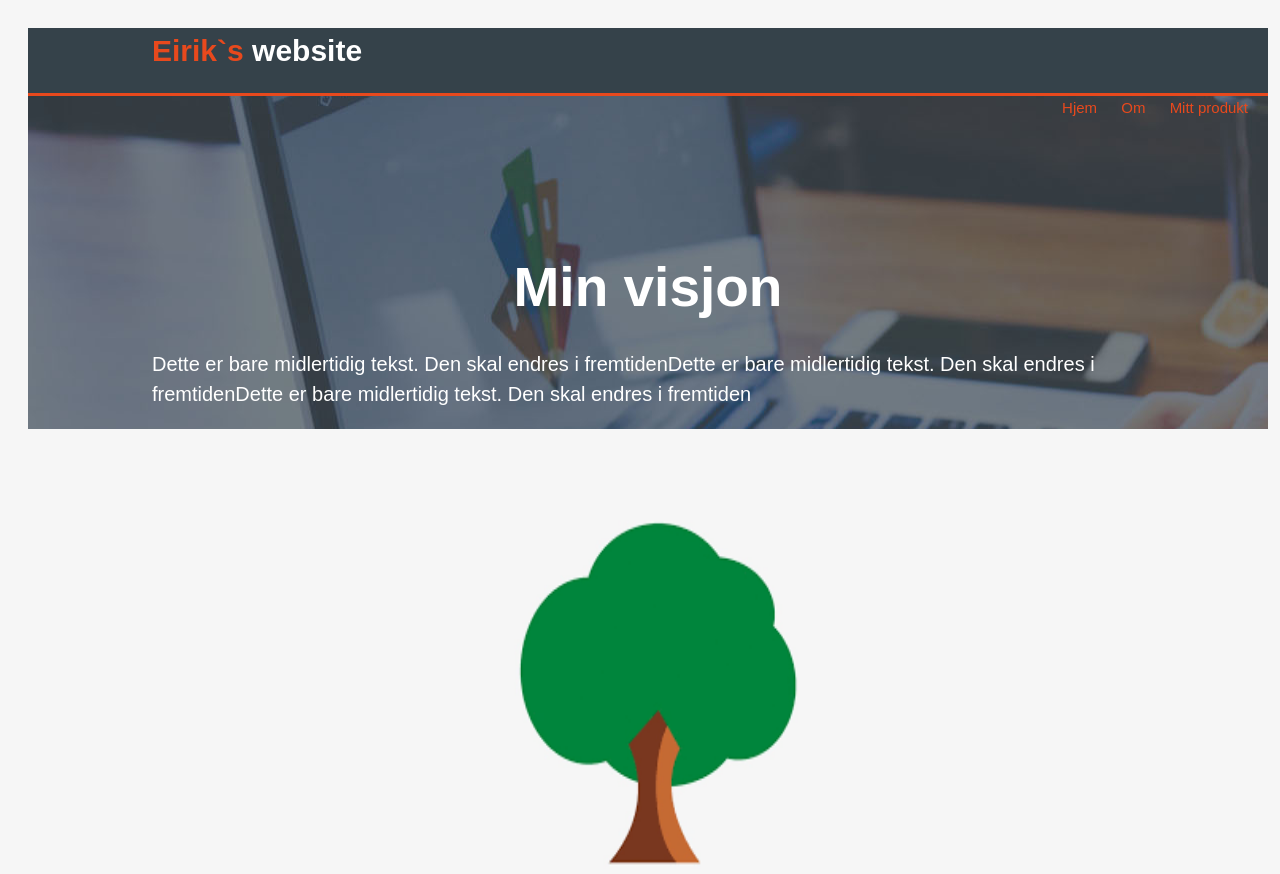
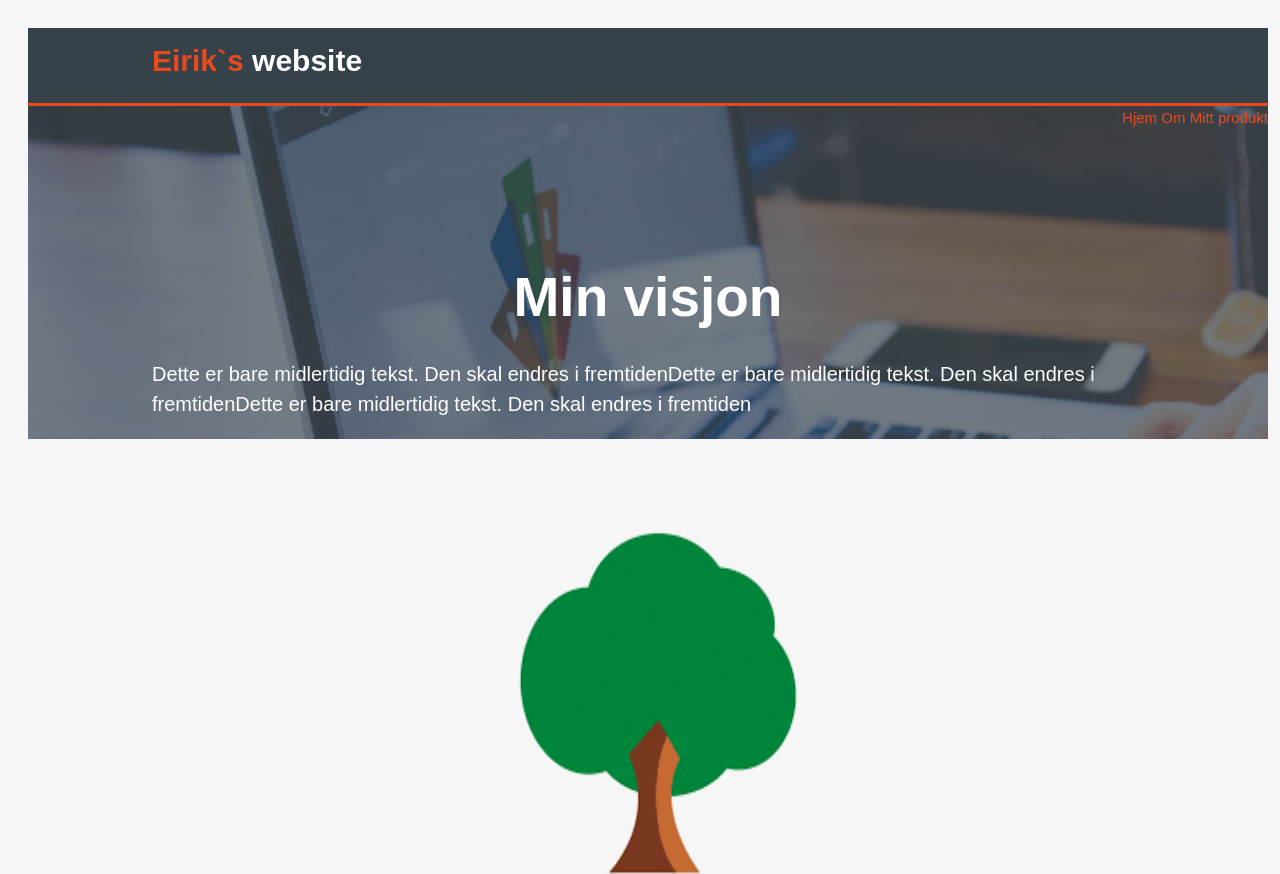
Before and after one commit to Eirikswebsite/Eirikswebsite, a plain HTML site: page index.html in a window 1280 px wide. Shown: the top 874 px of the page. Drawn offline with Linux system fonts and the light colour scheme.

Commit message:
Update main.css

```diff
--- a/css/main.css
+++ b/css/main.css
@@ -27,7 +27,7 @@ html{
 header{
     background:#35424a;
     color:#ffffff;
-    padding-top:0px;
+    padding-top:10px;
     min-height:30px;
     border-bottom:#e8491d solid;
     position: sticky;
@@ -41,12 +41,12 @@ header{
     line-height: 70px;
 }
 .menu{
-    margin: 0 10px 0 0;
+    margin: 0 0px 0 0;
 }
 .menu a{
     text-decoration: none;
     color: #e8491d;
-    margin: 0 10px;
+    margin: 0 0px;
     line-height: 20px;
     list-style-type: none;
     display: inline;
```
